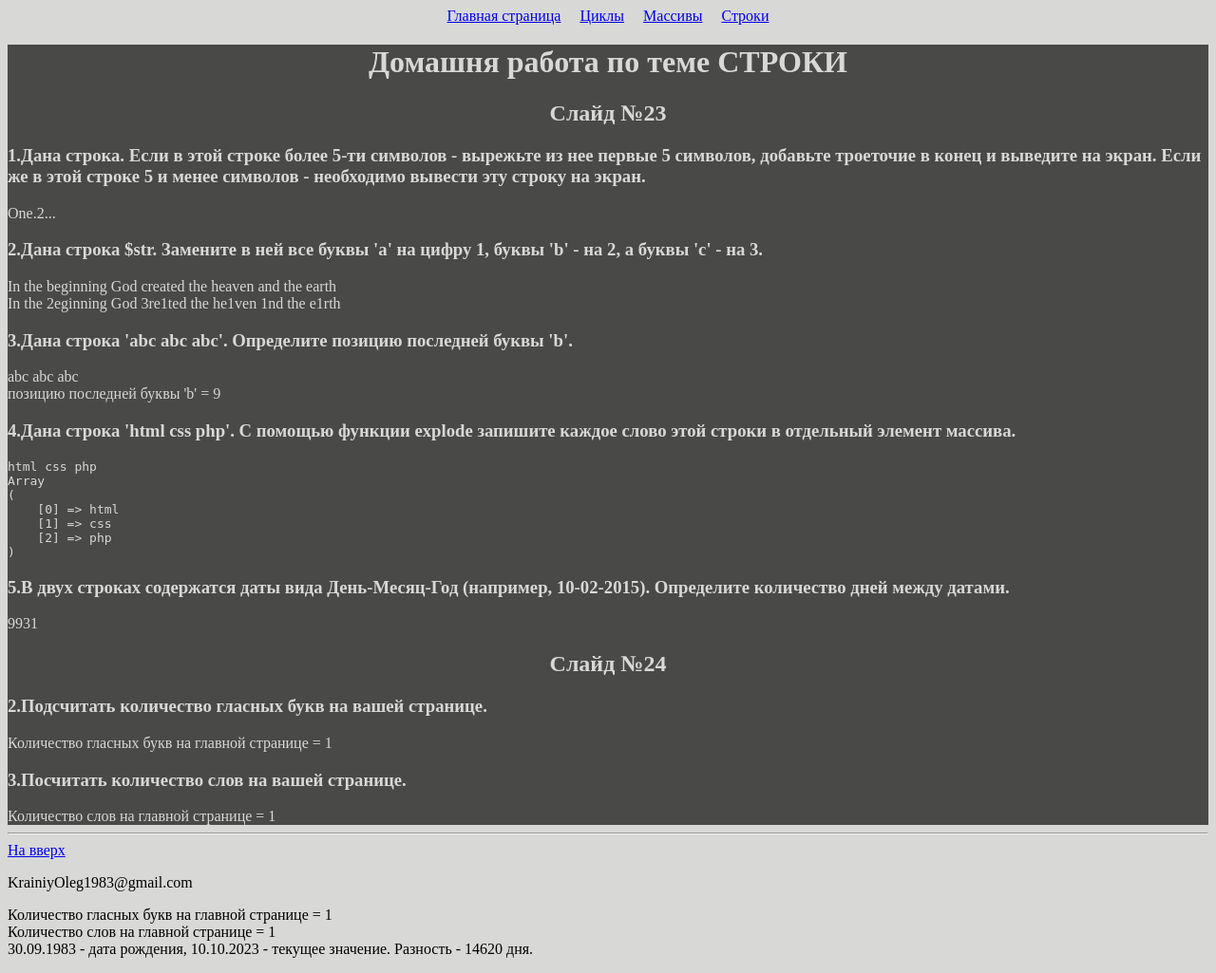
After one commit to IrinaZorina/fact15, a PHP site: page /content-string.php in a window 1280 px wide. The commit adds this page. Shown: the whole page at 95% size. Run offline with PHP 8.4, Linux system fonts and the light colour scheme; the visitor is signed in with stand-in values (Sample User, id 1).

Commit message:
add php string

```diff
--- /dev/null
+++ b/portfolio/content-string.php
@@ -0,0 +1,70 @@
+<?php require_once "inc/header.php" ?>
+
+
+<div class="content">
+    <div class="container">
+        <h1 class="slogan">Домашня работа по теме СТРОКИ</h1>
+
+        <h2>Слайд №23</h2>
+
+        <h3>1.Дана строка. Если в этой строке более 5-ти символов - вырежьте из нее первые 5 символов, добавьте троеточие в конец и выведите на экран. Если же в этой строке 5 и менее символов - необходимо вывести эту строку на экран.</h3>
+        <?php
+            $str = "One.2png";
+            echo (strlen($str)>5)? mb_substr($str,0,5)."...":$str;
+        ?>
+
+        <h3>2.Дана строка $str. Замените в ней все буквы 'a' на цифру 1, буквы 'b' - на 2, а буквы 'c' - на 3.</h3>
+        <?php
+            $str = 'In the beginning God created the heaven and the earth';
+            echo $str."<br>";
+            $str = str_replace(array("a","b","c"),array("1","2","3"),$str);
+            echo $str;
+        ?>
+
+        <h3>3.Дана строка 'abc abc abc'. Определите позицию последней буквы 'b'.</h3>
+        <?php
+            $str = "abc abc abc";
+            echo $str."<br>";
+            echo "позицию последней буквы 'b' = ".strrpos($str,"b");
+        ?>
+
+        <h3>4.Дана строка 'html css php'. С помощью функции explode запишите каждое слово этой строки в отдельный элемент массива.</h3>
+        <?php
+            echo "<pre>";
+            $str = "html css php";
+            echo $str."<br>";
+            print_r(explode(' ',$str));
+            echo "</pre>";
+        ?>
+
+        <h3>5.В двух строках содержатся даты вида День-Месяц-Год (например, 10-02-2015). Определите количество дней между датами.</h3>
+        <?php
+            $now = strtotime("2021-11-29");
+            $your_date = strtotime("1994-09-21");
+            $datediff = $now - $your_date;
+            echo intdiv($datediff , (60 * 60 * 24))."<br>";
+        ?>
+
+
+        <h2>Слайд №24</h2>
+        <h3>2.Подсчитать количество гласных букв на вашей странице.</h3>
+        <?php
+            $count_all = $_SESSION['count_all'];
+            echo "Количество гласных букв на главной странице = ". $count_all."<br>";
+        ?>
+
+        <h3>3.Посчитать количество слов на вашей странице.</h3>
+        <?php
+            $NumberOfWords = $_SESSION['NumberOfWords'];
+            echo "Количество слов на главной странице = ". $NumberOfWords."<br>";
+        ?>
+
+
+
+
+
+    </div>
+</div>
+
+
+<?php require_once "inc/footer.php" ?>
--- a/portfolio/inc/footer.php
+++ b/portfolio/inc/footer.php
@@ -3,6 +3,20 @@
             <hr>
             <a href="#">На вверх</a>
             <p class="footer-mail">KrainiyOleg1983@gmail.com</p>
+            <p>
+                <?php
+                    $count_all = $_SESSION['count_all'];
+                    echo "Количество гласных букв на главной странице = ". $count_all."<br>";
+                    $NumberOfWords = $_SESSION['NumberOfWords'];
+                    echo "Количество слов на главной странице = ". $NumberOfWords."<br>";
+
+                    $now = time();
+                    $your_date = strtotime("1983-09-30");
+                    $datediff = $now - $your_date;
+                    echo date('d.m.Y', $your_date)." - дата рождения, ".date('d.m.Y', $now)." - текущее значение. Разность - ".intdiv($datediff , (60 * 60 * 24))." дня.<br>";
+
+                ?>
+            </p>
         </div>
     </footer>
 </body>
--- a/portfolio/inc/header.php
+++ b/portfolio/inc/header.php
@@ -8,6 +8,8 @@
 </head>
 <body>
     <header>
+        <?php session_start();?>
+
         <nav class="navbar-defaultmenu">
             <div class="container">
                 <div class="navbar-collapse">
@@ -15,6 +17,7 @@
                         <div class="nav-link"> <a href="index.php">Главная страница</a></div>
                         <div class="nav-cycles"> <a href="content-cycles.php">Циклы</a></div>
                         <div class="nav-arrays"> <a href="content-arrays.php">Массивы</a></div>
+                        <div class="nav-string"> <a href="content-string.php">Строки</a></div>
 
                     </div>
                 </div>
```
Also changed, not shown: portfolio/content-arrays.php (+24 -24 lines), portfolio/index.php (+59 -5 lines), portfolio/favicon.ico (added).
